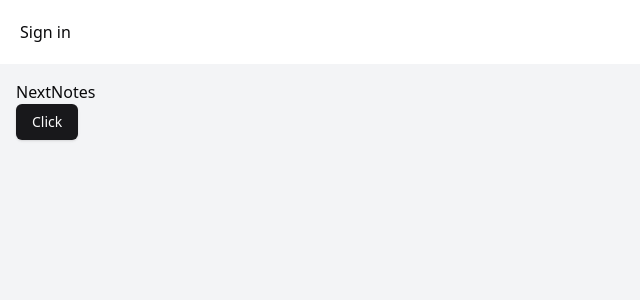
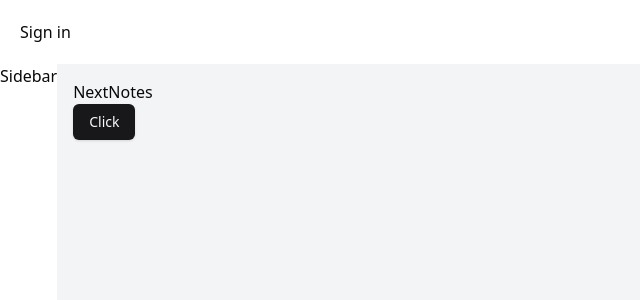
Before and after one commit to davi-p-oliveira-11/NextNotes, a Next.js app: page / in a window 1280 px wide. Shown: the top 300 px of the page, without its empty margins (0-640 px from the left). Built offline with nearby package versions, Linux system fonts and the light colour scheme; no server answers.

Commit message:
feat(sidebar) added sidebar component

```diff
--- a/app/layout.tsx
+++ b/app/layout.tsx
@@ -2,6 +2,7 @@ import type { Metadata } from "next";
 import "./globals.css";
 import { ClerkProvider } from "@clerk/nextjs";
 import Header from "@/components/Header";
+import Sidebar from "@/components/Sidebar";
 
 export const metadata: Metadata = {
   title: "Create Next App",
@@ -20,6 +21,7 @@ export default function RootLayout({
           <Header />
 
           <div className="flex min-h-screen">
+            <Sidebar />
             {/* Sidebar */}
 
             <div className="flex-1 p-4 bg-gray-100 overflow-y-auto scrollbar-hide">
--- /dev/null
+++ b/components/Sidebar.tsx
@@ -0,0 +1,5 @@
+function Sidebar() {
+  return <div>Sidebar</div>;
+}
+
+export default Sidebar;
```
